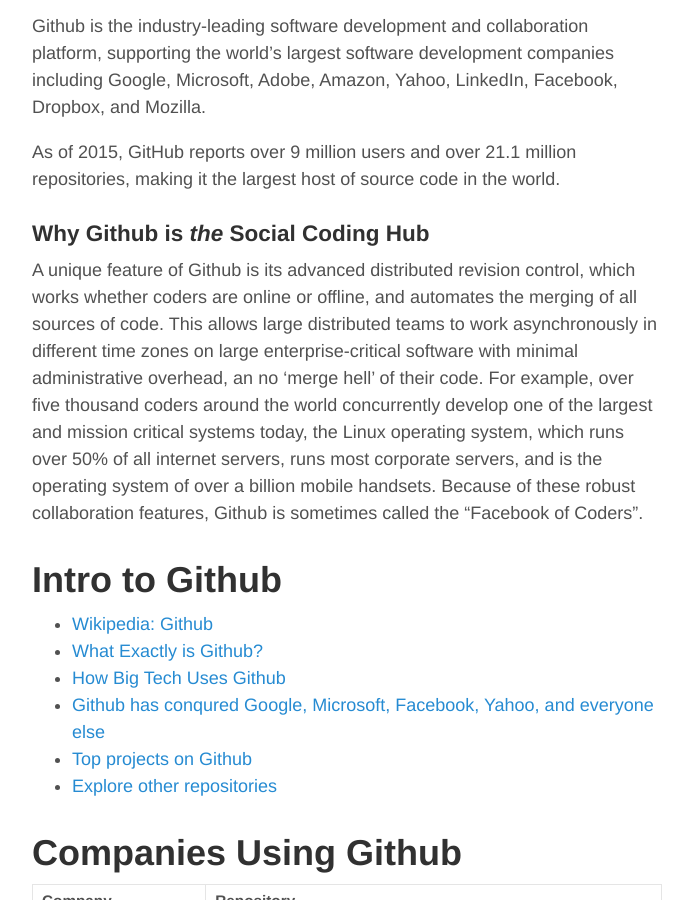
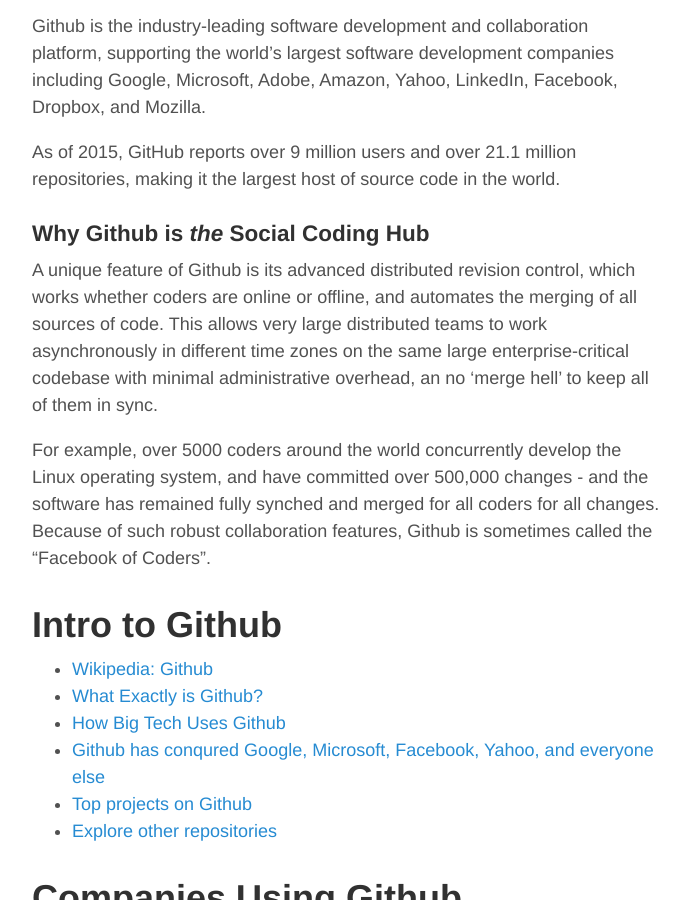
Before and after one commit to healthschema/healthschema.github.io, a Jekyll site: the page built from _posts/2015-08-20-github-intro.md, in a window 1280 px wide and 900 px high, scrolled down 530 px. Shown: the whole window, without its empty margins (293-986 px from the left). Built offline with Jekyll 4.4.1, drawn with Linux system fonts in a browser that asks for light colours.

Commit message:
Update 2015-08-20-github-intro.md

```diff
--- a/_posts/2015-08-20-github-intro.md
+++ b/_posts/2015-08-20-github-intro.md
@@ -16,7 +16,9 @@
 
 
 ### Why Github is *the* Social Coding Hub
-A unique feature of  Github is its advanced  distributed revision control, which works whether coders are online or offline, and automates the merging of all sources of code. This allows large distributed teams to work asynchronously in different time zones on large enterprise-critical software with minimal administrative overhead, an no 'merge hell' of their code. For example, over five thousand coders around the world concurrently develop one of the largest and mission critical systems today, the Linux operating system, which runs over 50% of all internet servers, runs most corporate servers, and is the operating system of over a billion mobile handsets. Because of these robust collaboration features, Github is sometimes called the "Facebook of Coders".
+A unique feature of  Github is its advanced distributed revision control, which works whether coders are online or offline, and automates the merging of all sources of code. This allows very large distributed teams to work asynchronously in different time zones on the same large enterprise-critical codebase with minimal administrative overhead, an no 'merge hell' to keep all of them in sync.
+
+For example, over 5000 coders around the world concurrently develop the Linux operating system, and have committed over 500,000 changes - and the software has remained fully synched and merged for all coders for all changes.  Because of such robust collaboration features, Github is sometimes called the "Facebook of Coders".
 
 
 Intro to Github
```
